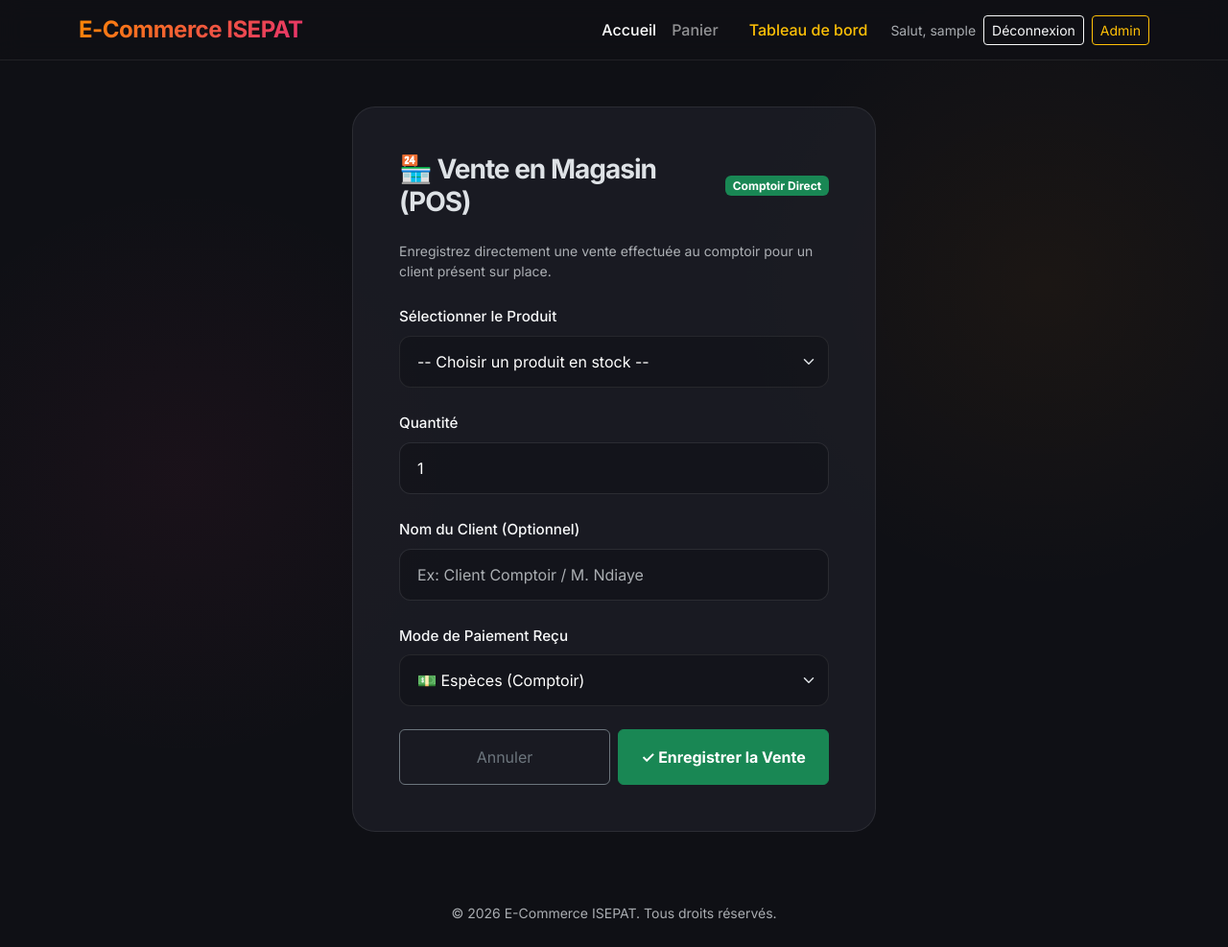
After one commit to ndiayendaye291-oss/E-Commerce, a Django app: page /pos/ in a window 1280 px wide. The commit adds this page. Shown: the whole page at 96% size. Run offline with Django 5.2, Linux system fonts and the light colour scheme; the visitor is signed in with stand-in values (Sample User, id 1); data that the repository does not hold is empty.

Commit message:
Add live audio order alerts, POS in-store checkout module, and candidate rejection notification

```diff
--- a/accounts/models.py
+++ b/accounts/models.py
@@ -10,6 +10,7 @@ class CustomUser(AbstractUser):
     )
     role = models.CharField(max_length=15, choices=ROLE_CHOICES, default='CLIENT')
     role_request = models.CharField(max_length=15, choices=ROLE_CHOICES, blank=True, null=True)
+    role_request_rejected = models.BooleanField(default=False)
     is_approved = models.BooleanField(default=True, help_text="Permet aux Vendeurs/Livreurs d'accéder à leurs espaces.")
 
     # Granular Permissions for Secondary Admins
--- a/frontend/templates/frontend/dashboard_client.html
+++ b/frontend/templates/frontend/dashboard_client.html
@@ -50,6 +50,11 @@
     <div class="mt-5 pt-4 border-top border-secondary">
         <h4 class="fw-bold mb-3 text-warning">💼 Devenir Partenaire ISEPAT</h4>
         <div class="p-4 rounded-3" style="background: rgba(0, 0, 0, 0.2); border: 1px solid var(--border-color);">
+            {% if user.role_request_rejected %}
+                <div class="alert alert-danger m-0 mb-3">
+                    ❌ <strong>Information Candidature :</strong> Votre demande de partenariat a été examinée par l'administration. Elle n'a pas été retenue pour le moment. Votre compte reste pleinement fonctionnel en tant que <strong>Client</strong>.
+                </div>
+            {% endif %}
             {% if user.role_request %}
                 <div class="alert alert-warning m-0">
                     ⏳ <strong>Demande en cours :</strong> Votre candidature pour devenir <strong>{{ user.get_role_request_display }}</strong> a été transmise à l'administrateur et est en cours d'examen.
--- /dev/null
+++ b/frontend/templates/frontend/pos.html
@@ -0,0 +1,55 @@
+{% extends 'frontend/base.html' %}
+
+{% block content %}
+<div class="row justify-content-center fade-in-up">
+    <div class="col-md-8 col-lg-6">
+        <div class="card p-5">
+            <div class="d-flex justify-content-between align-items-center mb-4">
+                <h3 class="fw-bold mb-0" style="letter-spacing: -1px;">🏪 Vente en Magasin (POS)</h3>
+                <span class="badge bg-success">Comptoir Direct</span>
+            </div>
+            <p class="text-muted small mb-4">Enregistrez directement une vente effectuée au comptoir pour un client présent sur place.</p>
+
+            <form method="POST">
+                {% csrf_token %}
+
+                <div class="mb-4">
+                    <label class="form-label text-light">Sélectionner le Produit</label>
+                    <select name="product_id" class="form-select" required>
+                        <option value="">-- Choisir un produit en stock --</option>
+                        {% for product in products %}
+                            <option value="{{ product.id }}">
+                                {{ product.name }} — {{ product.price }} CFA (Stock: {{ product.stock }})
+                            </option>
+                        {% endfor %}
+                    </select>
+                </div>
+
+                <div class="mb-4">
+                    <label class="form-label text-light">Quantité</label>
+                    <input type="number" name="quantity" value="1" min="1" class="form-control" required>
+                </div>
+
+                <div class="mb-4">
+                    <label class="form-label text-light">Nom du Client (Optionnel)</label>
+                    <input type="text" name="client_name" placeholder="Ex: Client Comptoir / M. Ndiaye" class="form-control">
+                </div>
+
+                <div class="mb-4">
+                    <label class="form-label text-light">Mode de Paiement Reçu</label>
+                    <select name="payment_method" class="form-select">
+                        <option value="CASH">💵 Espèces (Comptoir)</option>
+                        <option value="MOBILE">📱 Mobile Money (Wave / Orange Money)</option>
+                        <option value="CARD">💳 Carte Bancaire</option>
+                    </select>
+                </div>
+
+                <div class="d-flex gap-2 mt-4">
+                    <a href="{% url 'dashboard' %}" class="btn btn-outline-secondary w-50 py-3">Annuler</a>
+                    <button type="submit" class="btn btn-success w-50 py-3 fw-bold">✓ Enregistrer la Vente</button>
+                </div>
+            </form>
+        </div>
+    </div>
+</div>
+{% endblock %}
--- a/frontend/urls.py
+++ b/frontend/urls.py
@@ -19,4 +19,6 @@ urlpatterns = [
     path('request-role/<str:role>/', views.request_role, name='request_role'),
     path('approve-role/<int:user_id>/<str:action>/', views.approve_role, name='approve_role'),
     path('create-admin/', views.create_admin, name='create_admin'),
+    path('pos/', views.pos_checkout, name='pos_checkout'),
+    path('api/check-orders/', views.api_check_orders, name='api_check_orders'),
 ]
--- a/frontend/views.py
+++ b/frontend/views.py
@@ -280,6 +280,7 @@ def request_role(request, role):
 
     user = request.user
     user.role_request = role
+    user.role_request_rejected = False
     user.save()
     messages.success(request, f"Votre demande pour devenir {user.get_role_request_display()} a été envoyée à l'administrateur !")
     return redirect('dashboard')
@@ -298,10 +299,12 @@ def approve_role(request, user_id, action):
             target_user.role = target_user.role_request
             target_user.role_request = None
         target_user.is_approved = True
+        target_user.role_request_rejected = False
         target_user.save()
         messages.success(request, f"La demande de {target_user.username} a été approuvée avec succès ! Il est désormais {target_user.get_role_display()}.")
     elif action == 'reject':
         target_user.role_request = None
+        target_user.role_request_rejected = True
         target_user.save()
         messages.info(request, f"La demande de {target_user.username} a été refusée.")
 
@@ -328,3 +331,91 @@ def create_admin(request):
         form = AdminCreationForm()
 
     return render(request, 'frontend/create_admin.html', {'form': form})
+
+from django.http import JsonResponse
+
+@login_required
+def api_check_orders(request):
+    if request.user.role not in ['SELLER', 'ADMIN'] and not request.user.is_staff:
+        return JsonResponse({'error': 'Unauthorized'}, status=403)
+
+    from orders.models import Order
+    latest_order = Order.objects.order_by('-created_at').first()
+    count = Order.objects.count()
+
+    return JsonResponse({
+        'count': count,
+        'latest_id': latest_order.id if latest_order else 0,
+        'latest_user': latest_order.user.username if latest_order else '',
+        'latest_amount': str(latest_order.total_amount) if latest_order else '0',
+    })
+
+@login_required
+def pos_checkout(request):
+    if request.user.role not in ['SELLER', 'ADMIN'] and not request.user.is_staff:
+        messages.error(request, "Accès réservé aux vendeurs et administrateurs.")
+        return redirect('index')
+
+    products = Product.objects.filter(stock__gt=0)
+
+    if request.method == 'POST':
+        product_id = request.POST.get('product_id')
+        quantity = int(request.POST.get('quantity', 1))
+        payment_method = request.POST.get('payment_method', 'CASH')
+        client_name = request.POST.get('client_name', 'Client Magasin')
+
+        product = get_object_or_404(Product, id=product_id)
+
+        if quantity > product.stock:
+            messages.error(request, f"Stock insuffisant ({product.stock} disponibles).")
+            return redirect('pos_checkout')
+
+        from orders.models import Order, OrderItem, Payment, Transaction
+        from decimal import Decimal
+
+        # Create In-Store Order
+        total = Decimal(str(product.price)) * Decimal(str(quantity))
+        order = Order.objects.create(
+            user=request.user,
+            status='DELIVERED',
+            shipping_address=f"Vente Directe en Magasin - Client: {client_name}",
+            total_amount=total
+        )
+
+        OrderItem.objects.create(
+            order=order,
+            product=product,
+            quantity=quantity,
+            unit_price=product.price
+        )
+
+        # Reduce Stock
+        product.stock -= quantity
+        product.save()
+
+        # Create Payment
+        Payment.objects.create(
+            order=order,
+            amount=total,
+            method=payment_method,
+            is_successful=True
+        )
+
+        # Financial Transaction Journal Entry (10% commission, 90% seller)
+        commission = total * Decimal('0.10')
+        seller_share = total * Decimal('0.90')
+
+        Transaction.objects.create(
+            transaction_id=f"POS-{order.id:06d}",
+            order=order,
+            total_amount=total,
+            payment_method=payment_method,
+            platform_commission=commission,
+            seller_amount=seller_share,
+            delivery_fee=Decimal('0.00')
+        )
+
+        messages.success(request, f"Vente en magasin enregistrée avec succès ! Commande #{order.id} ({total} CFA).")
+        return redirect('order_success', order_id=order.id)
+
+    return render(request, 'frontend/pos.html', {'products': products})
```
Also changed, not shown: frontend/templates/frontend/dashboard_seller.html (+80 -0 lines), accounts/migrations/0005_customuser_role_request_rejected.py (added).
